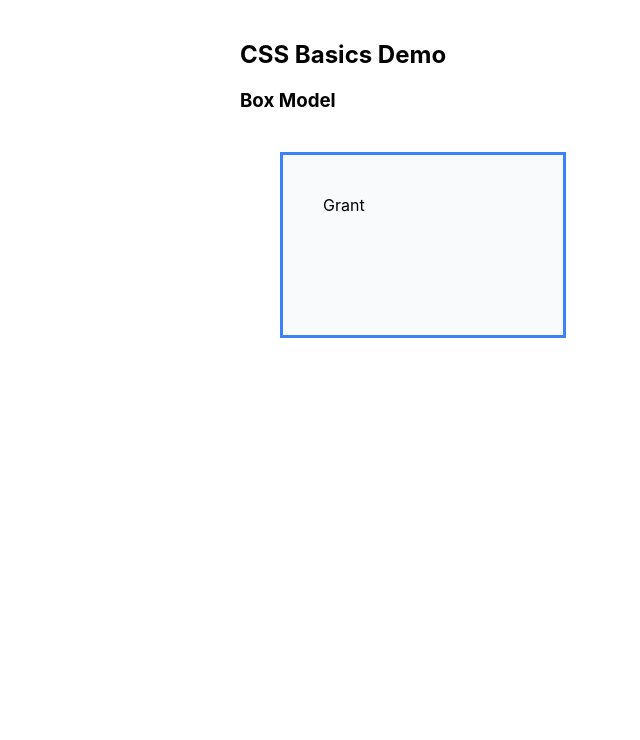
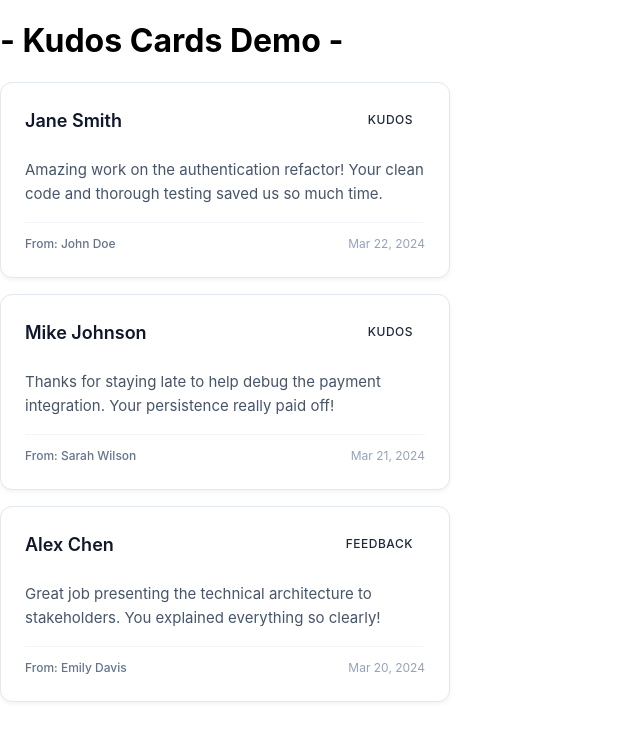
Before and after one commit to grantdibiase/my-kudos, a React (Create React App) app in the folder blueprint_kudos/: page / in a window 1280 px wide. Shown: the top 740 px of the page, without its empty margins (0-640 px from the left). Built offline with nearby package versions, Linux system fonts and the light colour scheme.

Commit message:
finalize

```diff
--- a/blueprint_kudos/src/App.css
+++ b/blueprint_kudos/src/App.css
@@ -36,3 +36,36 @@
     transform: rotate(360deg);
   }
 }
+
+/* Add to App.css or create App.css */
+.app-container {
+  min-height: 100vh;
+  background-color: #f8fafc;
+  padding: 32px 0;
+}
+
+.app-content {
+  max-width: 1200px;
+  margin: 0 auto;
+  padding: 0 16px;
+}
+
+.app-title {
+  font-size: 48px;
+  font-weight: 700;
+  text-align: center;
+  color: #0f172a;
+  margin-bottom: 32px;
+}
+
+.cards-grid {
+  display: grid;
+  grid-template-columns: repeat(auto-fit, minmax(350px, 1fr));
+  gap: 24px;
+}
+
+@media (max-width: 768px) {
+  .cards-grid {
+    grid-template-columns: 1fr;
+  }
+}
--- a/blueprint_kudos/src/App.tsx
+++ b/blueprint_kudos/src/App.tsx
@@ -1,9 +1,55 @@
+// src/App.tsx
 import React from 'react';
-import { CSSBasicsDemo } from './components/CSSBasicsDemo'; // refernces .tsx demo file
-import './components/CSSBasicsDemo.css'; // refernces .css demo file
+import { KudosCard } from './components/KudosCard';
+import './components/KudosCard.css';
 
 function App() {
-	return <CSSBasicsDemo />;
+  const sampleKudos = [
+    {
+      recipient: "Jane Smith",
+      message: "Amazing work on the authentication refactor! Your clean code and thorough testing saved us so much time.",
+      giver: "John Doe",
+      type: "kudos" as const,
+      date: "Mar 22, 2024"
+    },
+    {
+      recipient: "Mike Johnson",
+      message: "Thanks for staying late to help debug the payment integration. Your persistence really paid off!",
+      giver: "Sarah Wilson",
+      type: "kudos" as const,
+      date: "Mar 21, 2024"
+    },
+    {
+      recipient: "Alex Chen",
+      message: "Great job presenting the technical architecture to stakeholders. You explained everything so clearly!",
+      giver: "Emily Davis",
+      type: "feedback" as const,
+      date: "Mar 20, 2024"
+    }
+  ];
+
+  return (
+    <div className="app-container">
+      <div className="app-content">
+        <h1 className="app-title">
+          - Kudos Cards Demo -
+        </h1>
+
+        <div className="cards-grid">
+          {sampleKudos.map((kudos, index) => (
+            <KudosCard
+              key={index}
+              recipient={kudos.recipient}
+              message={kudos.message}
+              giver={kudos.giver}
+              type={kudos.type}
+              date={kudos.date}
+            />
+          ))}
+        </div>
+      </div>
+    </div>
+  );
 }
 
 export default App;
--- a/blueprint_kudos/src/components/KudosCard.css
+++ b/blueprint_kudos/src/components/KudosCard.css
@@ -27,35 +27,77 @@
 	/* Visual Effects */
 	box-shadow: 0 2px 4px rgba(0, 0, 0, 0.05); /* Subtle shadow */
 	transition: all 0.2s ease; /* Smooth transitions */
+
 }
-	/* ...prior code... */
 
 .kudos-card:hover {
-  transform: translateY(-2px);
-  box-shadow: 0 8px 25px rgba(0, 0, 0, 0.1);
-  border-color: #cbd5e1;
+
+	transform: translateY(-2px); /* Move up slightly on hover */
+	box-shadow: 0 8px 25px rgba(0, 0, 0, 0.1); /* Stronger shadow on hover */
+	border-color: #cbd5e1; /* Lighter border on hover */
 }
-	/* ...prior code... */
+
 
 .kudos-header {
-  display: flex;
-  justify-content: space-between;
-  align-items: center;
-  margin-bottom: 8px;
+	display: flex; /* Make it a flex container */
+	justify-content: space-between; /* Space items apart */
+	align-items: center; /* Center items vertically */
+	margin-bottom: 8px; /* Space below header */
 }
 
 .recipient-name {
-  font-size: 18px;
-  font-weight: 600;
-  color: #0f172a;
-  margin: 0;
+	font-size: 18px; /* Larger font size */
+	font-weight: 600; /* Bold text */
+	color: #0f172a; /* Very dark gray */
+	margin: 0; /* Remove default margin */
 }
 
 .kudos-type {
-  padding: 4px 12px;
-  border-radius: 20px;
-  font-size: 12px;
-  font-weight: 500;
-  text-transform: uppercase;
-  letter-spacing: 0.5px;
+	padding: 4px 12px; /* Space inside badge */
+	border-radius: 20px; /* Pill-shaped */
+	font-size: 12px; /* Small font size */
+	font-weight: 500; /* Medium bold */
+	text-transform: uppercase; /* All caps */
+	letter-spacing: 0.5px; /* Space between letters */
 }
+
+
+.kudos-type.kudos {
+	background-color: #dbeafe; /* Light blue background */
+	color: #1e40af; /* Dark blue text */
+}
+
+
+.kudos-type.feedback {
+	background-color: #f3f4f6; /* Light gray background */
+	color: #374151; /* Dark gray text */
+}
+
+
+.kudos-message {
+	font-size: 15px; /* Slightly larger font */
+	line-height: 1.6; /* Good line spacing */
+	color: #475569; /* Medium gray text */
+	margin: 0; /* Remove default margin */
+	flex-grow: 1; /* Take up available space */
+}
+
+
+.kudos-footer {
+	display: flex; /* Make it a flex container */
+	justify-content: space-between; /* Space items apart */
+	align-items: center; /* Center items vertically */
+	padding-top: 12px; /* Space above footer */
+	border-top: 1px solid #f1f5f9; /* Light border on top */
+	font-size: 12px; /* Small font size */
+	color: #64748b; /* Light gray text */
+}
+
+.giver-name {
+	font-weight: 500; /* Medium bold */
+}
+
+
+.kudos-date {
+	color: #94a3b8; /* Very light gray */
+}
```
